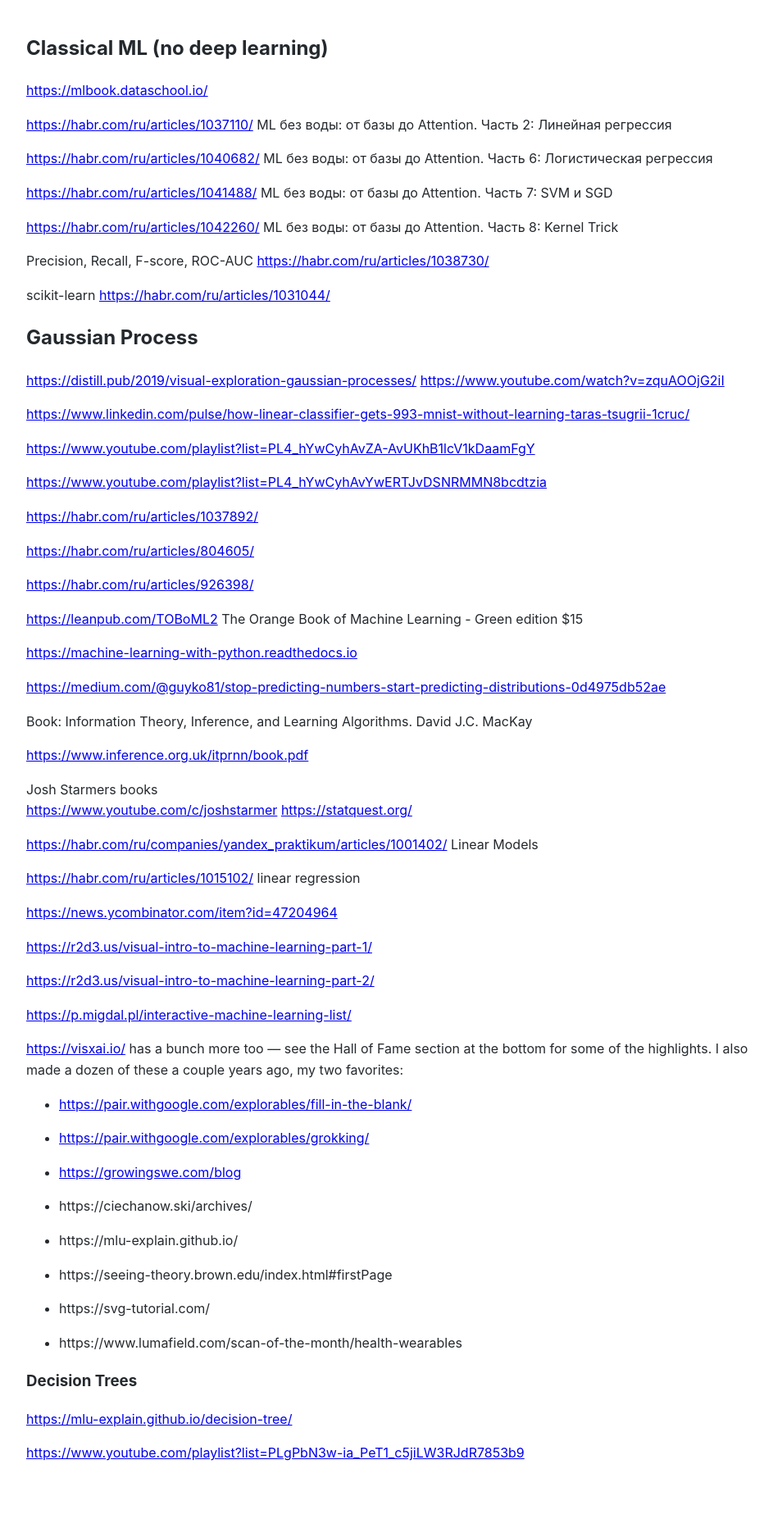
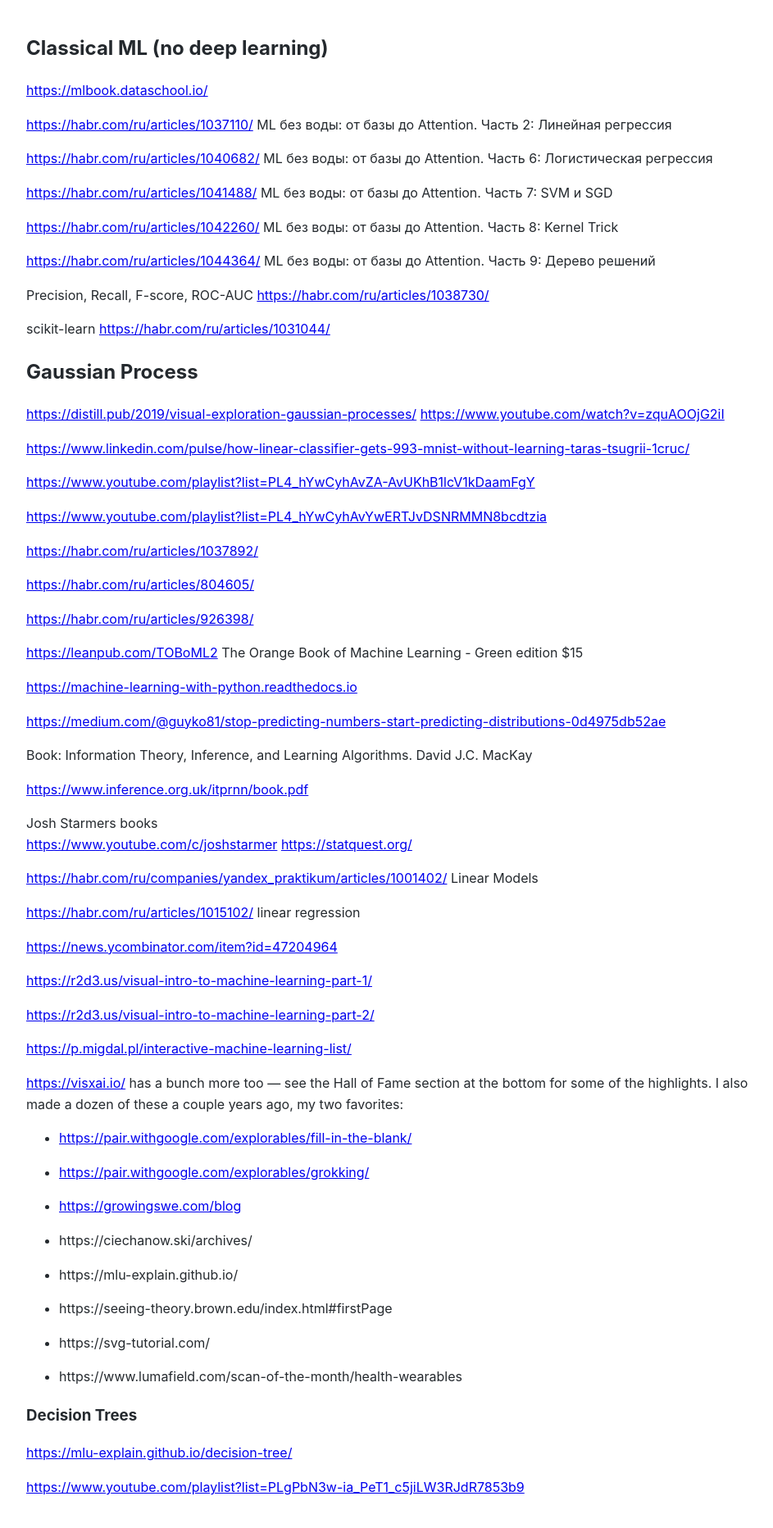
Before and after one commit to Michael-Lubinsky/michael-lubinsky.github.com, a Jekyll site: the page built from ml/classical_ml.md, in a window 1280 px wide. Shown: the whole page at 82% size, without its empty margins (158-1101 px from the left). Built offline with Jekyll 4.4.1, drawn with Linux system fonts in a browser that asks for light colours; our own code applies the rules of GitHub Pages for plain Markdown files; before the commit the page ends 1822 px from its top, so only the background shows below that.

Commit message:
Update classical_ml.md

```diff
--- a/ml/classical_ml.md
+++ b/ml/classical_ml.md
@@ -8,7 +8,9 @@
 
 <https://habr.com/ru/articles/1041488/>  ML без воды: от базы до Attention. Часть 7: SVM и SGD
 
-<https://habr.com/ru/articles/1042260/>  ML без воды: от базы до Attention. Часть 8: Kernel Trick
+<https://habr.com/ru/articles/1042260/> ML без воды: от базы до Attention. Часть 8: Kernel Trick
+
+<https://habr.com/ru/articles/1044364/> ML без воды: от базы до Attention. Часть 9: Дерево решений
 
 Precision, Recall, F-score, ROC-AUC
 <https://habr.com/ru/articles/1038730/>
```
